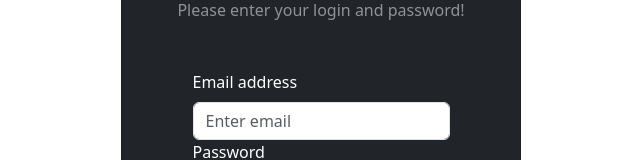
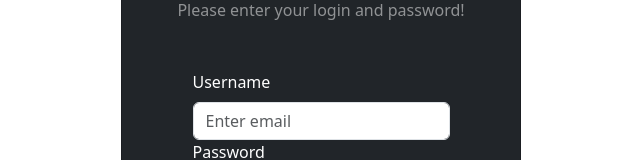
Before and after one commit to CypherO2/LoginSystem, a React (Vite) app in the folder React-Web-Files/: page / in a window 1280 px wide. Shown: the part 337-497 px from the top of the page, without its empty margins (319-959 px from the left). Built offline with nearby package versions, Linux system fonts and the light colour scheme.

Commit message:
edited login form

```diff
--- a/React-Web-Files/src/components/LoginForm.tsx
+++ b/React-Web-Files/src/components/LoginForm.tsx
@@ -21,7 +21,7 @@ function LoginForm() {
     setResponseText("");
 
     try {
-      const response = await axios.post("https://localhost:5000/login", {
+      const response = await axios.post("http://localhost:5000/login", {
         username: username,
         password: password,
       });
@@ -55,10 +55,10 @@ function LoginForm() {
 
                 <Form onSubmit={handleSubmit}>
                   <Form.Group className="" controlId="formBasicEmail">
-                    <Form.Label>Email address</Form.Label>
+                    <Form.Label>Username</Form.Label>
                     <Form.Control
                       id="username"
-                      type="email"
+                      type="text"
                       placeholder="Enter email"
                       onChange={(e) => setUsername(e.target.value)}
                     />
@@ -83,7 +83,7 @@ function LoginForm() {
                     Login
                   </Button>
                   {responseText && (
-                    <p className="text-danger">Response: {responseText}</p>
+                    <p className="text-white">Response: {responseText}</p>
                   )}
                 </Form>
               </MDBCardBody>
```
